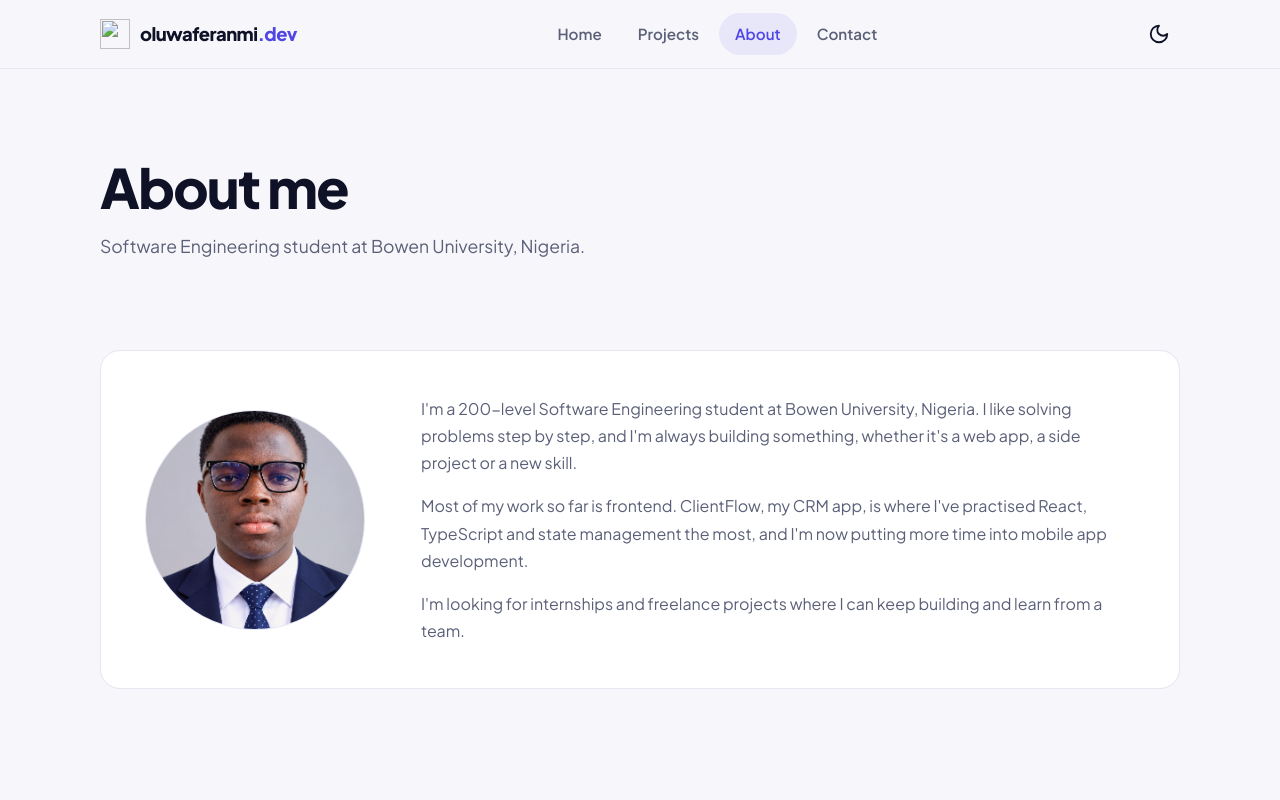
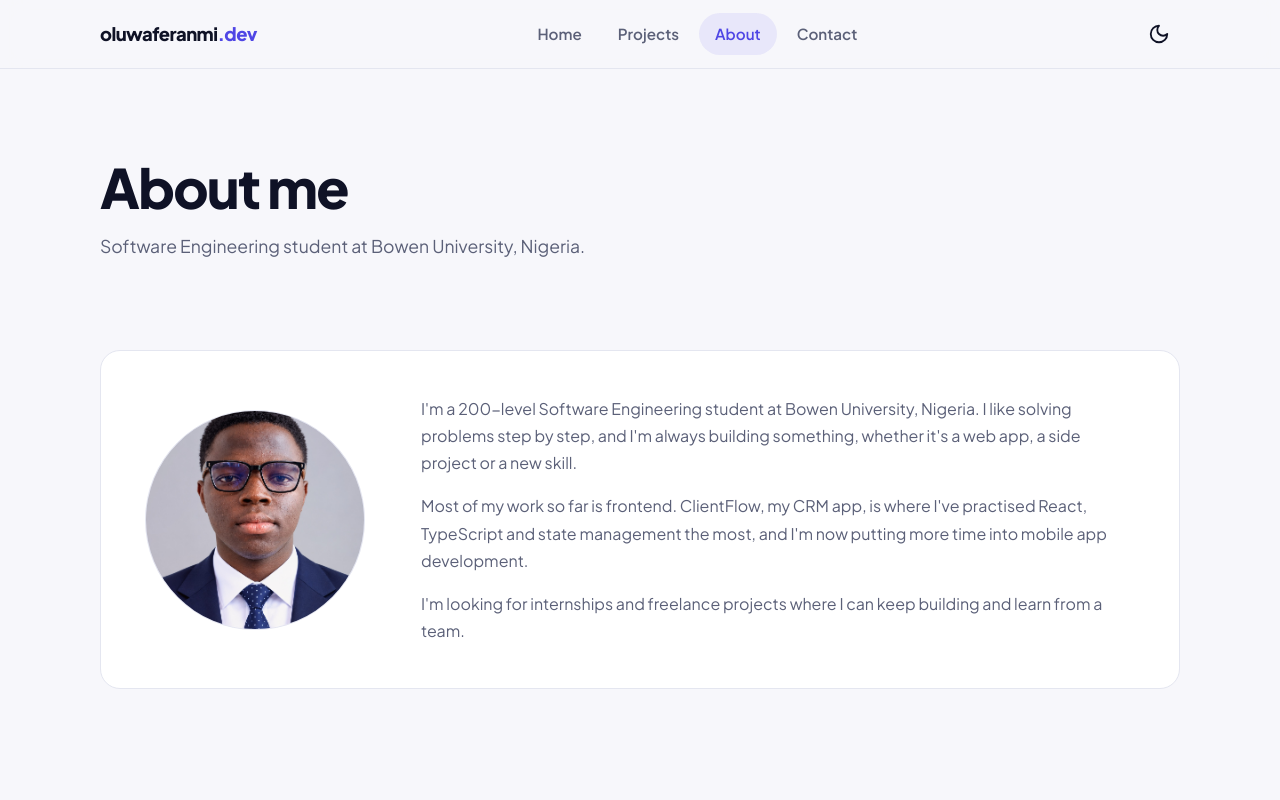
Before and after one commit to Peter-dev-nig/portfolio, a plain HTML site: page portfolio/public/about.html in a window 1280 px wide. Shown: the top 800 px of the page. Drawn offline with Linux system fonts and the light colour scheme.

Commit message:
image error solve

```diff
--- a/portfolio/public/about.html
+++ b/portfolio/public/about.html
@@ -34,7 +34,7 @@
 
   <header class="site-header">
     <nav class="nav container" aria-label="Main">
-      <a href="home.html" class="logo"><img src="images/logo-mark.svg" alt="" width="30" height="30" />oluwaferanmi<span>.dev</span></a>
+      <a href="home.html" class="logo">oluwaferanmi<span>.dev</span></a>
       <ul class="nav-links" id="nav-links">
         <li><a href="home.html">Home</a></li>
         <li><a href="projects.html">Projects</a></li>
```
Also changed, not shown: portfolio/public/404.html (+1 -1 lines), portfolio/public/contact.html (+1 -1 lines), portfolio/public/projects.html (+1 -1 lines).
